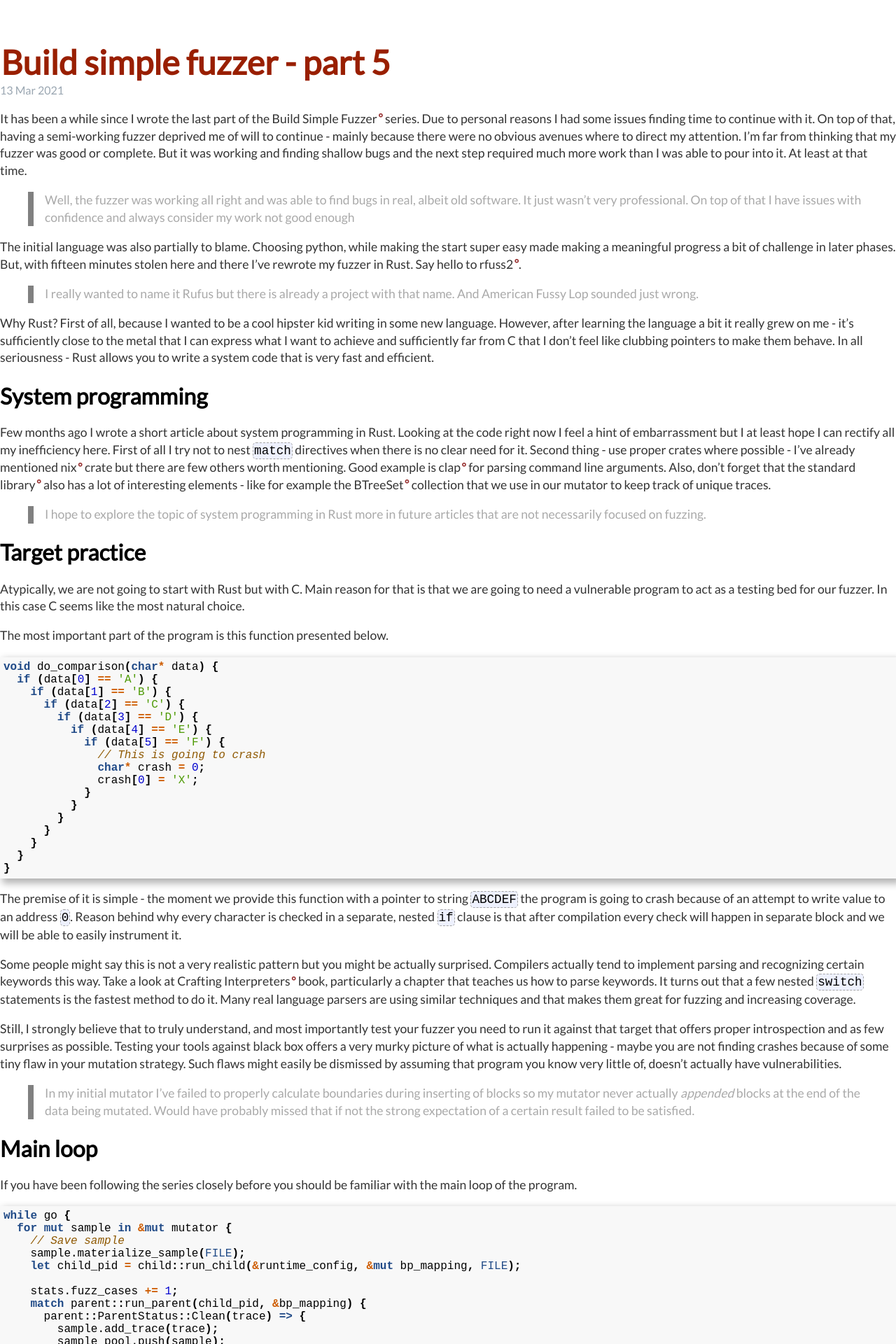
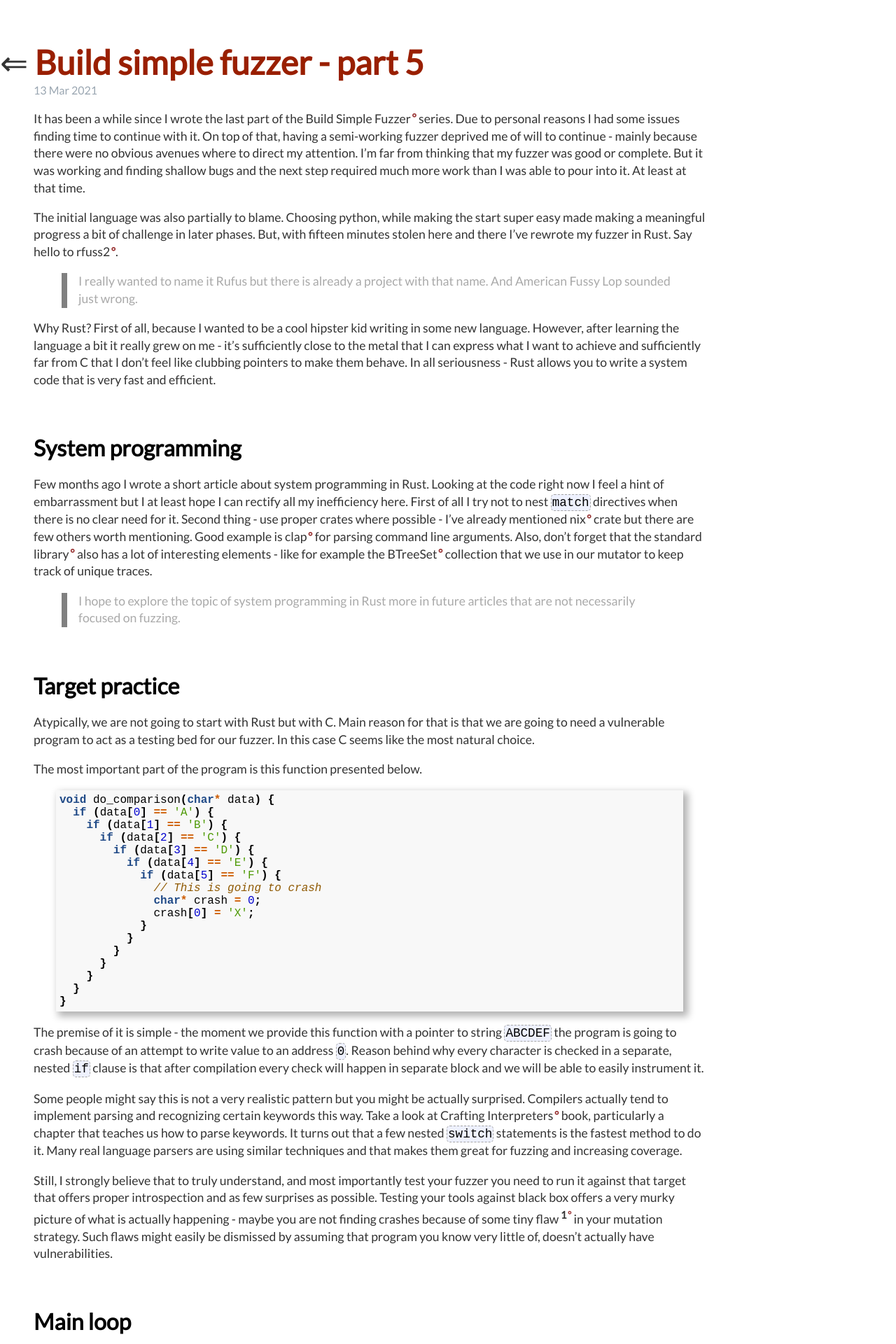
Before and after one commit to carstein/carstein.github.io, a Jekyll site: the page built from _posts/2021-03-17-build-your-own-fuzzer-5.md, in a window 1280 px wide. Shown: the top 1920 px of the page at 70% size. Built offline with Jekyll 4.4.1, drawn with Linux system fonts in a browser that asks for light colours; a style sheet for code colours, icons or effects is not loaded; some of the changed text lies outside the part shown.

Commit message:
Few style changes

````diff
--- a/_posts/2021-03-17-build-your-own-fuzzer-5.md
+++ b/_posts/2021-03-17-build-your-own-fuzzer-5.md
@@ -5,8 +5,6 @@ date: 2021-03-13
 ---
 
 It has been a while since I wrote the last part of the [Build Simple Fuzzer](https://carstein.github.io/2020/05/21/writing-simple-fuzzer-4.html) series. Due to personal reasons I had some issues finding time to continue with it. On top of that, having a semi-working fuzzer deprived me of will to continue - mainly because there were no obvious avenues where to direct my attention. I'm far from thinking that my fuzzer was good or complete. But it was working and finding shallow bugs and the next step required much more work than I was able to pour into it. At least at that time.
-
-> Well, the fuzzer was working all right and was able to find bugs in real, albeit old software. It just wasn't very professional. On top of that I have issues with confidence and always consider my work not good enough
 
 The initial language was also partially to blame. Choosing python, while making the start super easy made making a meaningful progress a bit of challenge in later phases. But, with fifteen minutes stolen here and there I've rewrote my fuzzer in Rust. Say hello to [rfuss2](https://github.com/carstein/rfuss2).
 
@@ -50,9 +48,7 @@ The premise of it is simple - the moment we provide this function with a pointer
 
 Some people might say this is not a very realistic pattern but you might be actually surprised. Compilers actually tend to implement parsing and recognizing certain keywords this way. Take a look at [Crafting Interpreters](https://craftinginterpreters.com/scanning-on-demand.html#identifiers-and-keywords) book, particularly a chapter that teaches us how to parse keywords. It turns out that a few nested `switch` statements is the fastest method to do it. Many real language parsers are using similar techniques and that makes them great for fuzzing and increasing coverage.
 
-Still, I strongly believe that to truly understand, and most importantly test your fuzzer you need to run it against that target that offers proper introspection and as few surprises as possible. Testing your tools against black box offers a very murky picture of what is actually happening - maybe you are not finding crashes because of some tiny flaw in your mutation strategy. Such flaws might easily be dismissed by assuming that program you know very little of, doesn't actually have vulnerabilities.
-
-> In my initial mutator I've failed to properly calculate boundaries during inserting of blocks so my mutator never actually *appended* blocks at the end of the data being mutated. Would have probably missed that if not the strong expectation of a certain result failed to be satisfied.
+Still, I strongly believe that to truly understand, and most importantly test your fuzzer you need to run it against that target that offers proper introspection and as few surprises as possible. Testing your tools against black box offers a very murky picture of what is actually happening - maybe you are not finding crashes because of some tiny flaw[^1] in your mutation strategy. Such flaws might easily be dismissed by assuming that program you know very little of, doesn't actually have vulnerabilities.
 
 # Main loop
 
@@ -156,9 +152,7 @@ pub struct Sample {
 }
 ```
 
-Each `Sample` holds the data in the form of a byte array. It can be either materialized as a file,  passed to a program as an argument or even sent over the network if that is what we want to implement. Other fields are mostly used for coverage tracking - version records how many successful[^3] mutation a given sample had and method holds the latest type of mutation that occurred. Both have no practical meaning as far as mutation engine is concerned - at least for now. `Sample` that was executed by the program gains the trace generated during the run.
-
-> Successful in this case is defined as leading to new unique coverage.
+Each `Sample` holds the data in the form of a byte array. It can be either materialized as a file,  passed to a program as an argument or even sent over the network if that is what we want to implement. Other fields are mostly used for coverage tracking - version records how many successful[^2] mutation a given sample had and method holds the latest type of mutation that occurred. Both have no practical meaning as far as mutation engine is concerned - at least for now. `Sample` that was executed by the program gains the trace generated during the run.
 
 Samples do not exist in vacuum but are kept inside `Mutator`.
 
@@ -245,6 +239,11 @@ There are however two types of drawbacks that we might experience - localized an
 
 # Future plans
 
-The next parts will mostly focus on small ways to speed up the fuzzing process. We are going to work with patched binaries, performance counters and maybe even process snapshotting - everything to squeeze every bit of performance of our existing fuzzer architecture. I hope that this path will lead us to solutions like native code instrumentations. Eventually I would like to tackle a new set of targets - ones that have strict syntax validation and will require grammar fuzzing.
+In the upcoming parts I will focus on small ways to speed up the fuzzing process. We are going to work with patched binaries, performance counters and maybe even process snapshotting - everything to squeeze every bit of speed from our existing fuzzer architecture. I hope that this path will lead us to solutions like native code instrumentations. Eventually I would like to tackle a new set of targets - ones that have strict syntax validation and will require grammar fuzzing.
 
 I hope that you've enjoyed the ride so far and stay tuned for more.
+
+## References
+
+[^1]:  In my initial mutator I've failed to properly calculate boundaries during inserting of blocks so my mutator never actually *appended* blocks at the end of the data being mutated. Would have probably missed that if not the strong expectation of a certain result failed to be satisfied.
+[^2]: Successful in this case is defined as leading to new unique coverage.
--- a/css/style.css
+++ b/css/style.css
@@ -4,7 +4,9 @@
 
 body {
     margin: 60px auto;
-    max-width: 80rem;
+    max-width: 60rem;
+    margin-left: 3em;
+    margin-right: 3em;
     font-family: 'Lato', sans-serif;
 }
 
@@ -65,6 +67,7 @@ a.reversefootnote {
 
 h1 {
     font-size: 2em;
+    margin-top: 2em;
     font-family: 'Lato', sans-serif;
     font-weight: bold;
 }
@@ -117,6 +120,7 @@ blockquote > p {
 
 img.center {
     display: block;
+    max-width: 50em;
     margin-left: auto;
     margin-right: auto;
     padding: 10px;
@@ -201,3 +205,8 @@ code.highlighter-rouge {
   border-radius: 0.3rem;
   border: 1px dashed #a4a4a4;
 }
+
+.highlighter-rouge {
+  padding-left: 2em;
+  padding-right: 2em;
+}
````
